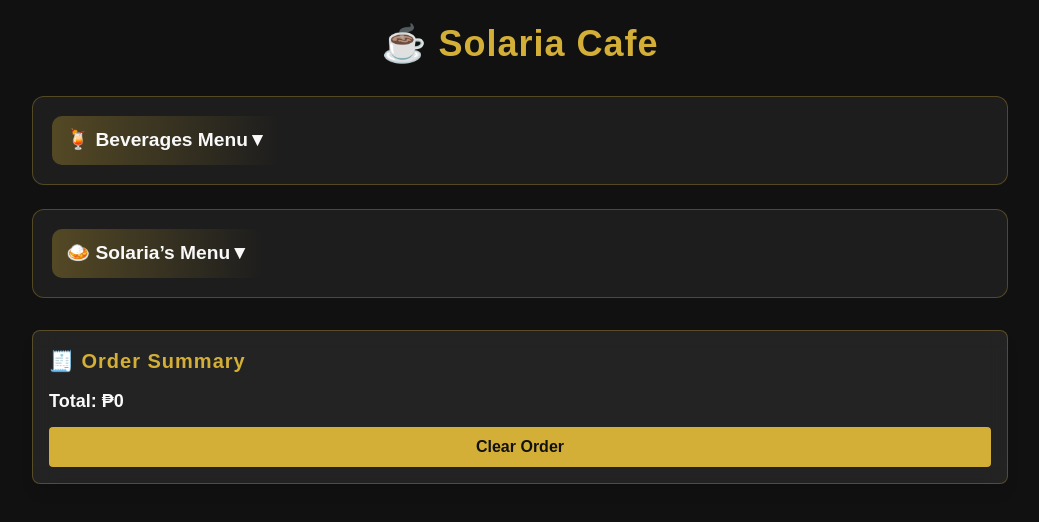
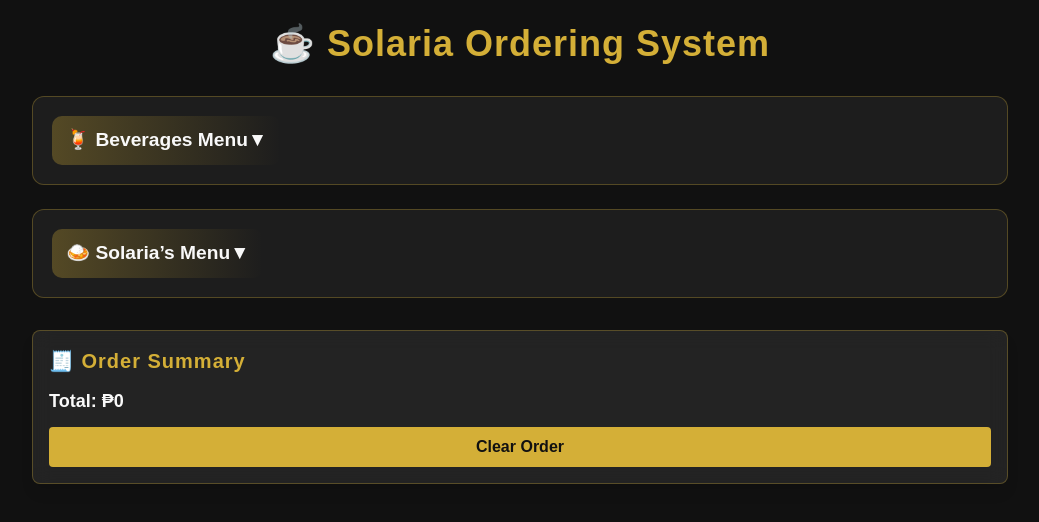
Before and after one commit to huzkernarvaez-create/Solaria_Cafe, a plain HTML site: page index.html in a window 1280 px wide. Shown: the whole page, without its empty margins (120-1159 px from the left). Drawn offline with nearby package versions, Linux system fonts and the light colour scheme.

Commit message:
Update index.html

```diff
--- a/index.html
+++ b/index.html
@@ -3,7 +3,7 @@
 <head>
   <meta charset="UTF-8" />
   <meta name="viewport" content="width=device-width, initial-scale=1.0" />
-  <title>Solaria Cafe</title>
+  <title>Solaria Ordering System</title>
   <script src="https://cdn.tailwindcss.com"></script>
   <style>
     body {
@@ -115,7 +115,7 @@
 
 <body class="min-h-screen">
   <div class="max-w-5xl mx-auto p-4 sm:p-6">
-    <h1 class="text-3xl sm:text-4xl font-bold text-center mb-8">☕ Solaria Cafe</h1>
+    <h1 class="text-3xl sm:text-4xl font-bold text-center mb-8">☕ Solaria Ordering System</h1>
 
     <div id="menu-container" class="space-y-6"></div>
 
```
